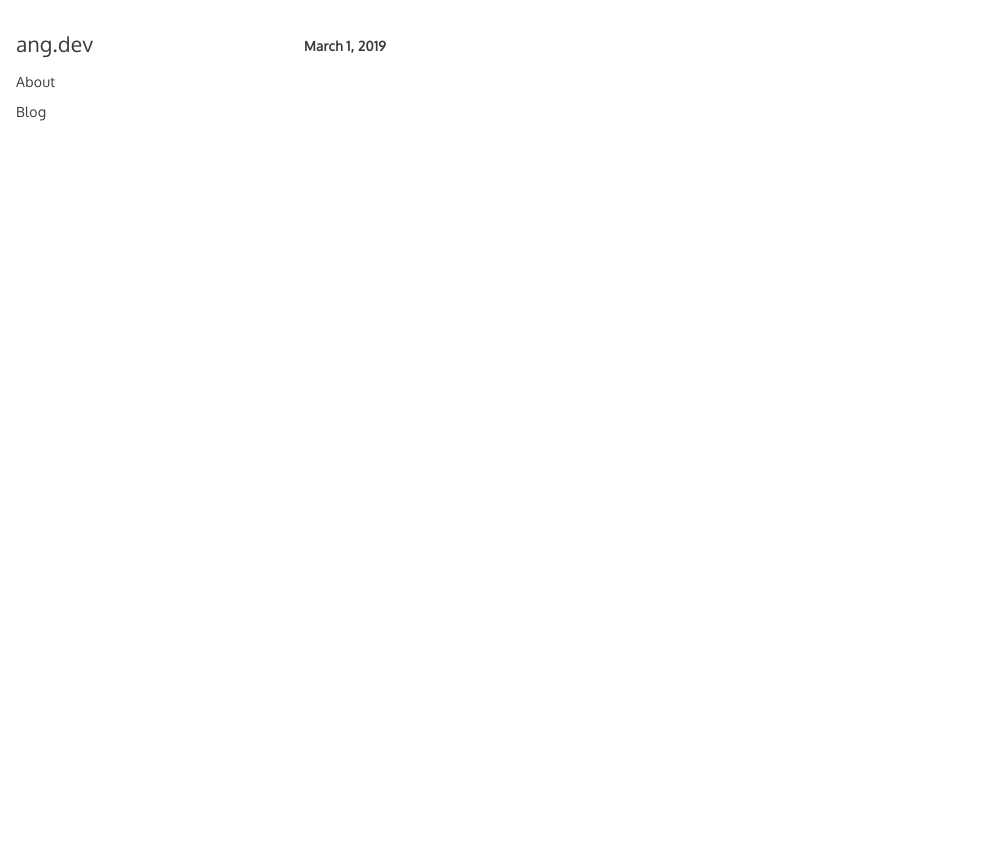
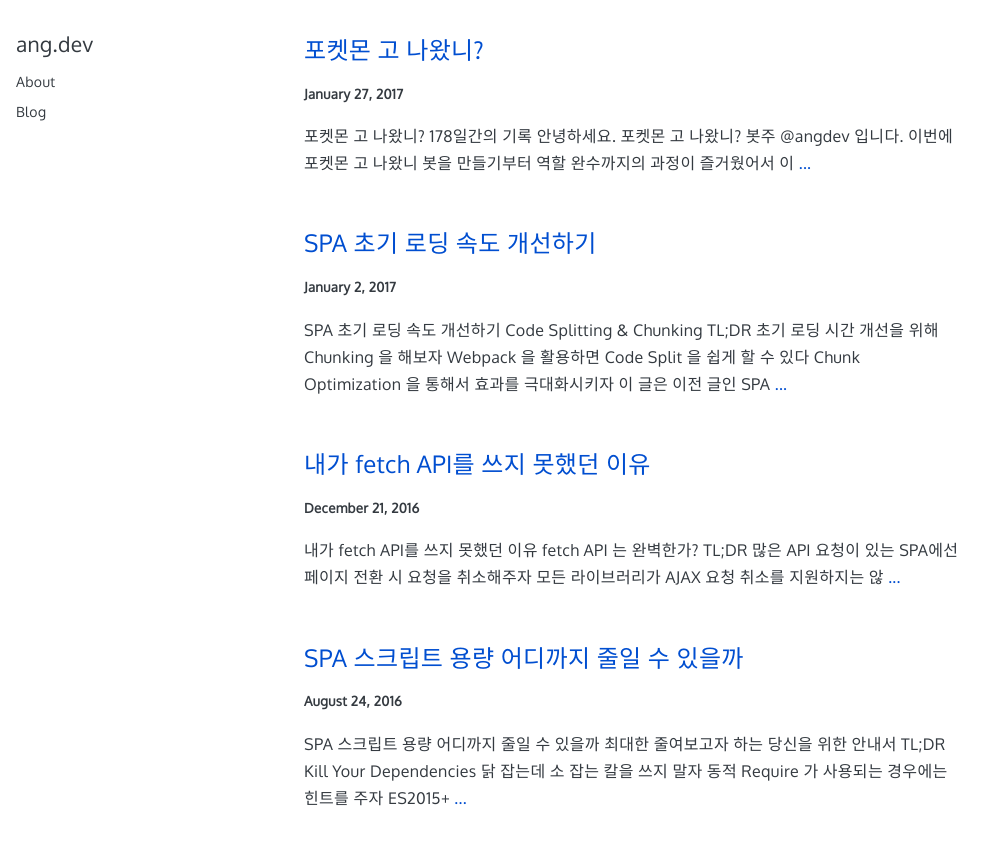
Before and after one commit to angdev/angdev.github.io, a plain HTML site: page index.html in a window 1280 px wide. Shown: the whole page, without its empty margins (0-1002 px from the left). Before the commit the page ends 800 px from the top, so only its background shows below. Drawn offline with Linux system fonts and the light colour scheme; a web font is replaced by a local one.

Commit message:
rebuilding site 2019년 3월  2일 토요일 13시 54분 43초 KST

```diff
--- a/index.html
+++ b/index.html
@@ -5,7 +5,7 @@
   <meta charset="UTF-8">
 <meta name="viewport" content="width=device-width, initial-scale=1.0">
 <title>
-     | ang.dev</title>
+    ang.dev | ang.dev</title>
 
 <link href="https://fonts.googleapis.com/css?family=Oxygen|Oxygen+Mono:300,400,700" rel="stylesheet">
 <link rel="stylesheet" href="/normalize.min.css">
@@ -68,17 +68,65 @@ https://github.com/alex-shpak/hugo-book
     <img src="/svg/menu.svg" />
   </label>
   <strong>
-    </strong>
+    ang.dev</strong>
 </header>
 
 
-<header>
-  <h1></h1>
+
+<article>
+  <h2>
+    <a href="/posts/2017-01-27_pokemon-go/">포켓몬 고 나왔니?</a>
+  </h2>
   <h5>
-    <strong>March 1, 2019</strong>
+    <strong>January 27, 2017</strong>
   </h5>
-</header>
-<article class="markdown"></article>
+  <p class="markdown">포켓몬 고 나왔니? 178일간의 기록 안녕하세요. 포켓몬 고 나왔니? 봇주 @angdev 입니다. 이번에 포켓몬 고 나왔니 봇을 만들기부터 역할 완수까지의 과정이 즐거웠어서 이
+      <a href="/posts/2017-01-27_pokemon-go/">...</a>
+
+  </p>
+</article>
+
+<article>
+  <h2>
+    <a href="/posts/2017-01-02_spa-loading-time/">SPA 초기 로딩 속도 개선하기</a>
+  </h2>
+  <h5>
+    <strong>January 2, 2017</strong>
+  </h5>
+  <p class="markdown">SPA 초기 로딩 속도 개선하기 Code Splitting &amp; Chunking TL;DR 초기 로딩 시간 개선을 위해 Chunking 을 해보자 Webpack 을 활용하면 Code Split 을 쉽게 할 수 있다 Chunk Optimization 을 통해서 효과를 극대화시키자 이 글은 이전 글인 SPA
+      <a href="/posts/2017-01-02_spa-loading-time/">...</a>
+
+  </p>
+</article>
+
+<article>
+  <h2>
+    <a href="/posts/2016-12-21_fetch-api/">내가 fetch API를 쓰지 못했던 이유</a>
+  </h2>
+  <h5>
+    <strong>December 21, 2016</strong>
+  </h5>
+  <p class="markdown">내가 fetch API를 쓰지 못했던 이유 fetch API 는 완벽한가? TL;DR 많은 API 요청이 있는 SPA에선 페이지 전환 시 요청을 취소해주자 모든 라이브러리가 AJAX 요청 취소를 지원하지는 않
+      <a href="/posts/2016-12-21_fetch-api/">...</a>
+
+  </p>
+</article>
+
+<article>
+  <h2>
+    <a href="/posts/2016-08-24_spa-script-optimization/">SPA 스크립트 용량 어디까지 줄일 수 있을까</a>
+  </h2>
+  <h5>
+    <strong>August 24, 2016</strong>
+  </h5>
+  <p class="markdown">SPA 스크립트 용량 어디까지 줄일 수 있을까 최대한 줄여보고자 하는 당신을 위한 안내서 TL;DR Kill Your Dependencies 닭 잡는데 소 잡는 칼을 쓰지 말자 동적 Require 가 사용되는 경우에는 힌트를 주자 ES2015+
+      <a href="/posts/2016-08-24_spa-script-optimization/">...</a>
+
+  </p>
+</article>
+
+
+
 
     </div>
   </main>
--- /dev/null
+++ b/page/1/index.html
@@ -0,0 +1 @@
+<!DOCTYPE html><html><head><title>https://ang.dev/</title><link rel="canonical" href="https://ang.dev/"/><meta name="robots" content="noindex"><meta charset="utf-8" /><meta http-equiv="refresh" content="0; url=https://ang.dev/" /></head></html>
```
Also changed, not shown: sitemap.xml (+6 -5 lines), 1 other file.
